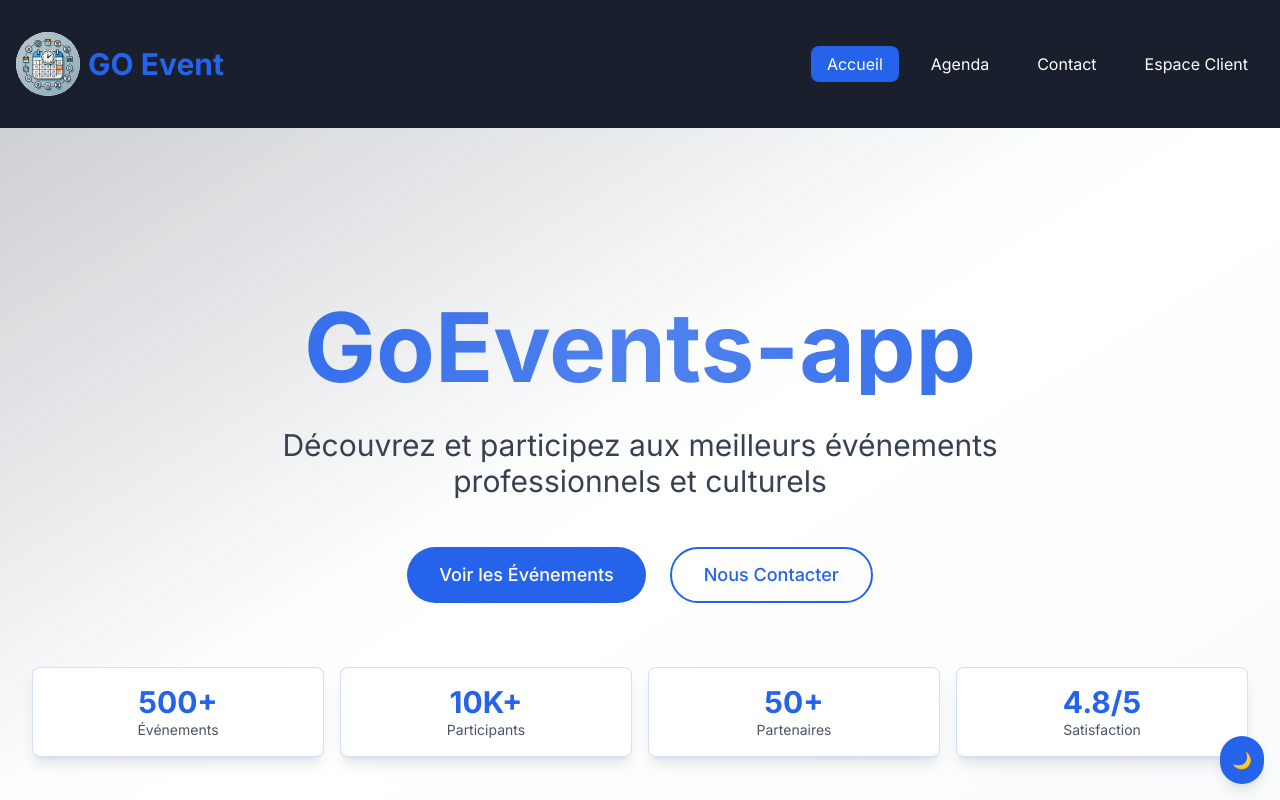
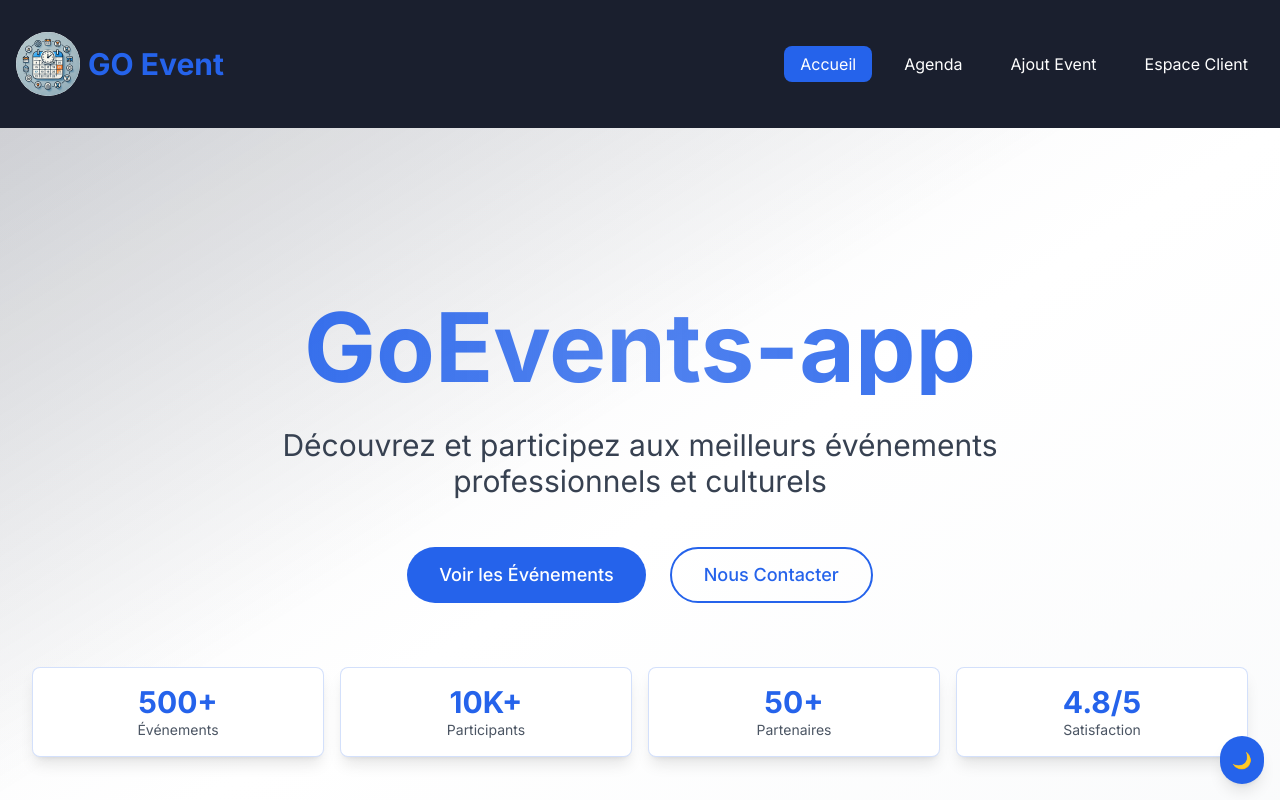
Before and after one commit to s6serge/goevents-app, a Next.js app: page / in a window 1280 px wide. Shown: the top 800 px of the page. Built offline with nearby package versions, Linux system fonts and the light colour scheme.

Commit message:
Update MenuNav.jsx
modification ajout event

```diff
--- a/components/MenuNav.jsx
+++ b/components/MenuNav.jsx
@@ -59,7 +59,7 @@ const NavigationMenu = ({ menuOpen, currentPage, onPageChange }) => (
                 items={[
                     { id: 'accueil', text: 'Accueil' },
                     { id: 'agenda', text: 'Agenda' },
-                    { id: 'contact', text: 'Contact' },
+                    { id: 'contact', text: 'Ajout Event' },
                     { id: 'espace', text: 'Espace Client' },
                 ]}
                 currentPage={currentPage}
```
